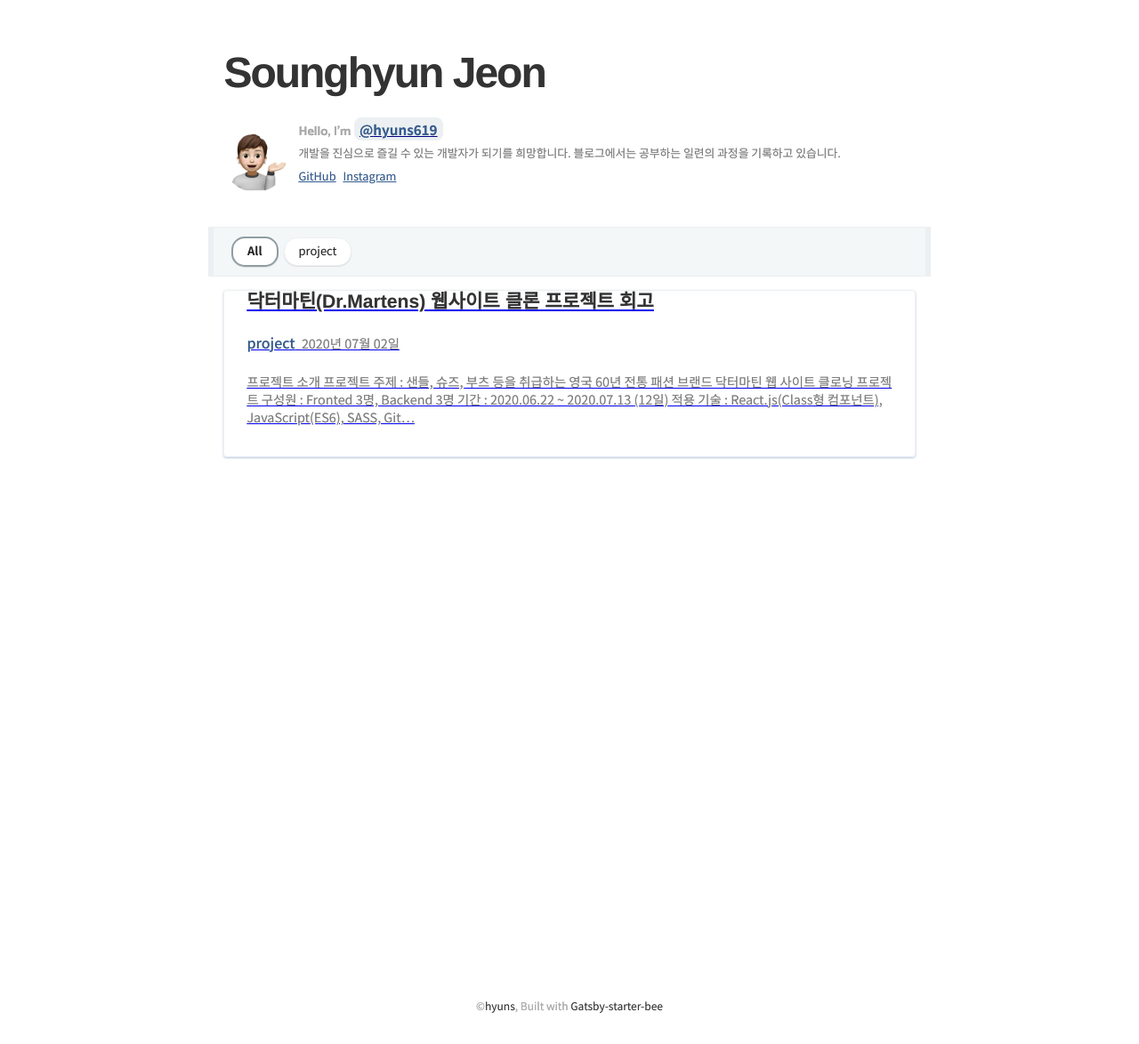
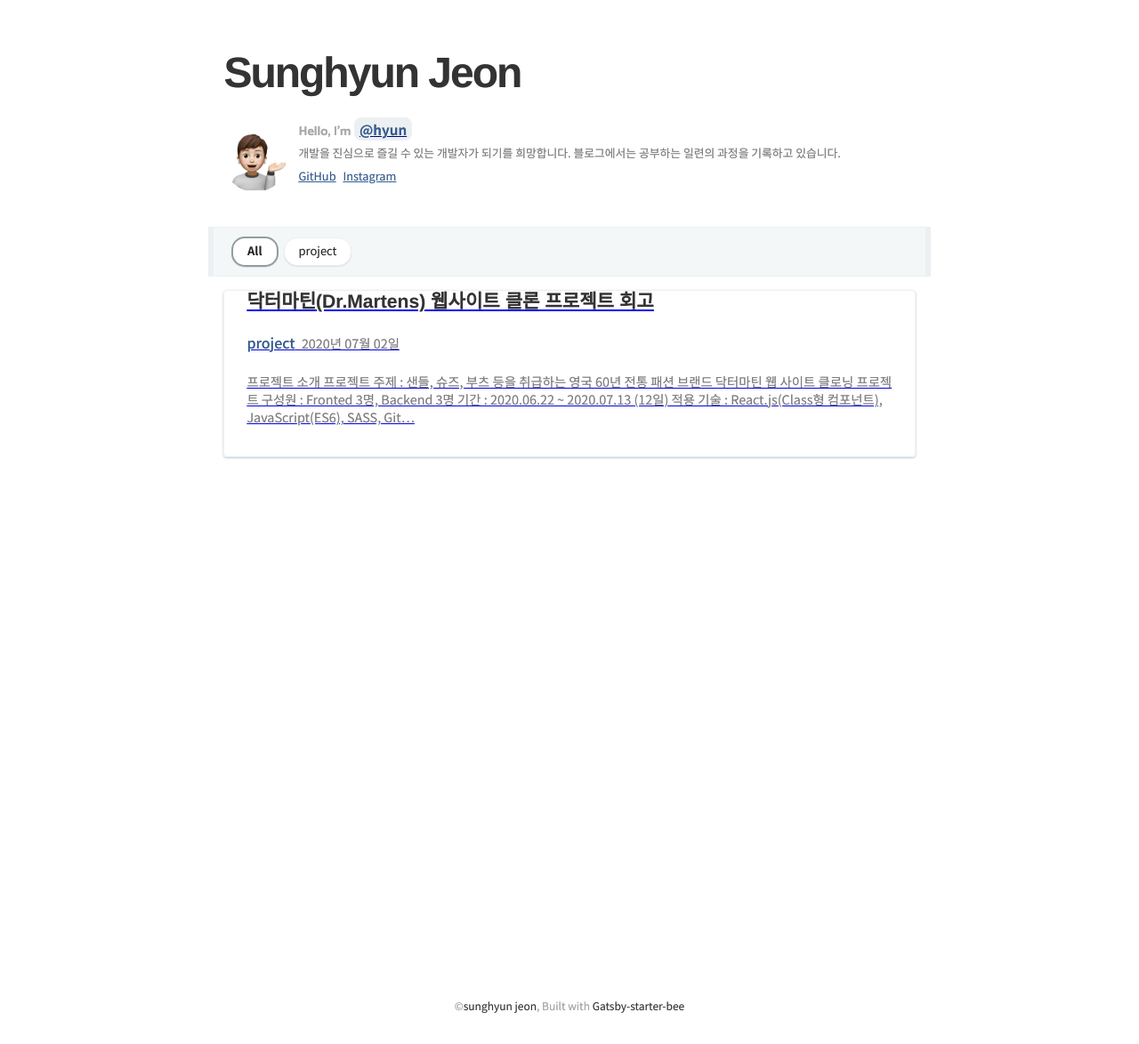
Before and after one commit to hyuns619/hyuns.github.io, a Gatsby site: page / in a window 1280 px wide. Shown: the part 68-1242 px from the top of the page at 89% size. Built offline with nearby package versions, Linux system fonts and the light colour scheme; Gatsby itself is replaced by a stand-in of ours; some packages are replaced by stand-ins of ours; what typography-theme-github would draw is missing.

Commit message:
Change github username

```diff
--- a/gatsby-meta-config.js
+++ b/gatsby-meta-config.js
@@ -1,14 +1,15 @@
 module.exports = {
-  title: `Sounghyun Jeon`,
-  description: `Sounghyun Jeon의 블로그입니다. 프론트엔드 개발과 관련된 일련의 경험과 배운 것을 블로그에 기록합니다.`,
-  author: `hyuns619`,
+  title: `Sunghyun Jeon`,
+  description: `Sunghyun Jeon
+  의 블로그입니다. 프론트엔드 개발과 관련된 일련의 경험과 배운 것을 블로그에 기록합니다.`,
+  author: `hyun`,
   introduction: `개발을 진심으로 즐길 수 있는 개발자가 되기를 희망합니다. 블로그에서는 공부하는 일련의 과정을 기록하고 있습니다.`,
   siteUrl: `https://hyuns.netlify.app/`, // Your blog
   sitemapPath: `https://hyuns.netlify.app/sitemap.xml`,
   robotsPolicy: [{ userAgent: '*', allow: '/' }],
   social: {
     twitter: ``, // Your Twitter account
-    github: `hyuns619`, // Your GitHub account
+    github: `sunghyunjeonme`, // Your GitHub account
     medium: ``, // Your Medium account
     facebook: ``, // Your Facebook account
     instagram: `hyuns619`, // Your LinkedIn account
@@ -27,7 +28,7 @@ module.exports = {
   ],
   comment: {
     disqusShortName: '', // Your disqus-short-name. check disqus.com.
-    utterances: 'hyuns619/hyuns.netlify.app', // Your repository for archive comment
+    utterances: 'sunghyunjeonme/hyuns.netlify.app', // Your repository for archive comment
   },
   configs: {
     countOfInitialPost: 10, // Config your initial count of post
--- a/src/components/footer/index.jsx
+++ b/src/components/footer/index.jsx
@@ -4,7 +4,7 @@ import './index.scss'
 
 export const Footer = () => (
   <footer className="footer">
-    ©<a href="https://github.com/hyuns619">hyuns</a>, Built with{' '}
-    <a href="https://github.com/hyuns619">Gatsby-starter-bee</a>
+    ©<a href="https://github.com/sunghyunjeonme">sunghyun jeon</a>, Built with{' '}
+    <a href="https://github.com/sunghyunjeonme">Gatsby-starter-bee</a>
   </footer>
 )
--- a/src/components/social-share/github-icon/index.jsx
+++ b/src/components/social-share/github-icon/index.jsx
@@ -5,7 +5,7 @@ import './index.scss'
 export const GitHubIcon = () => {
   return (
     <a
-      href="https://github.com/hyuns619"
+      href="https://github.com/sunghyunjeonme"
       className="github"
       aria-label="GitHub"
       target="_blank"
```
